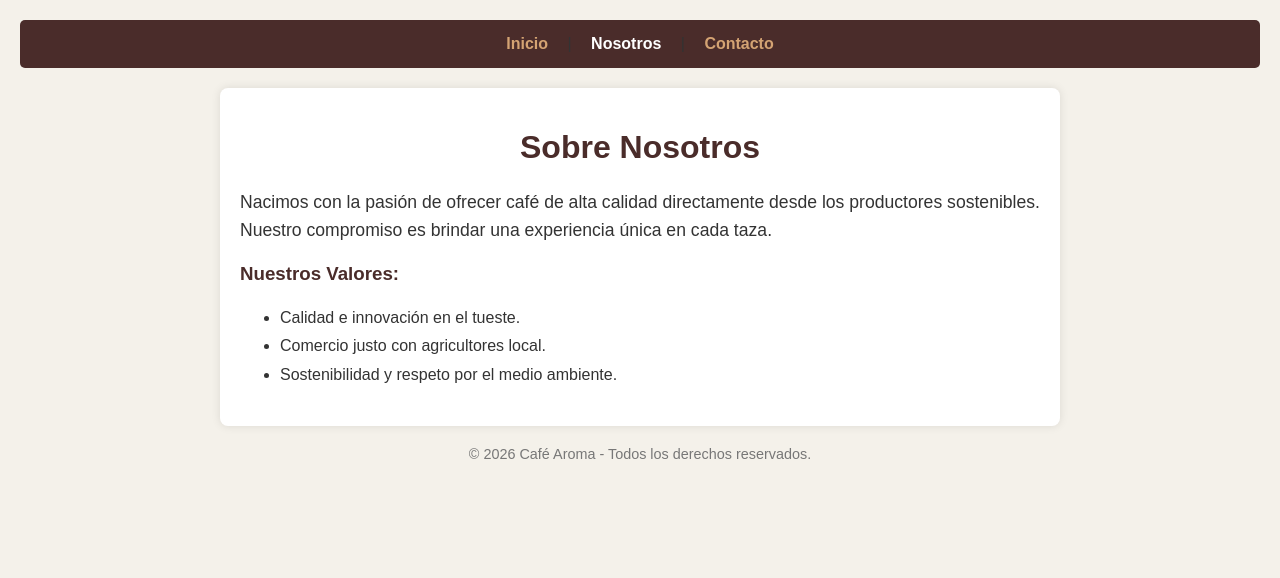
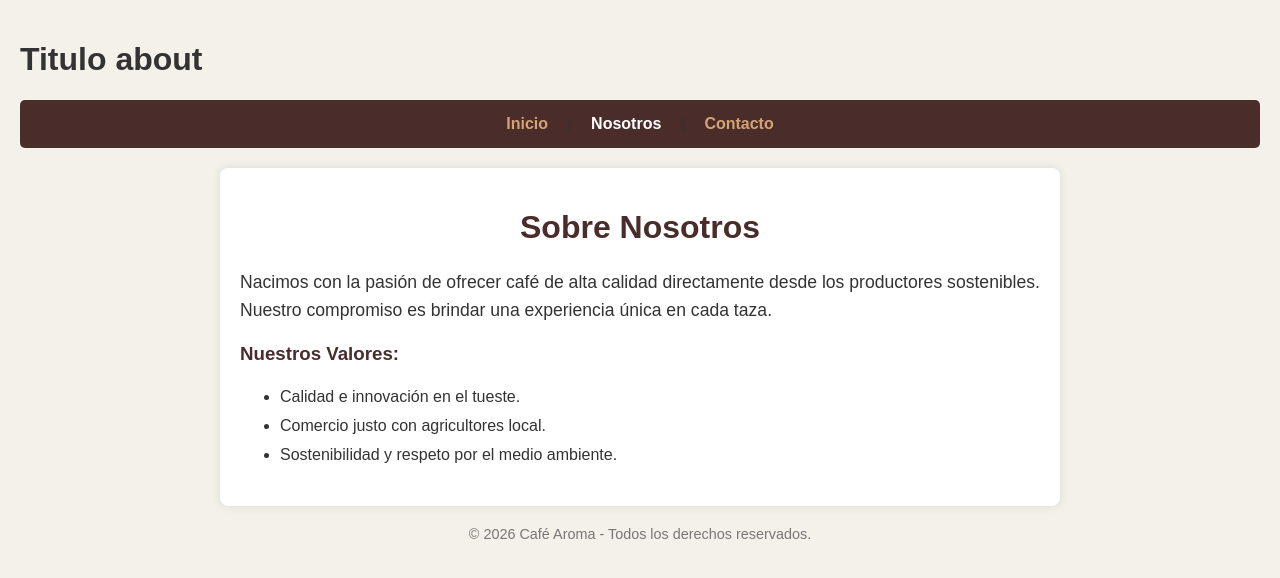
Before and after one commit to JhordanAL/lab-git-sem02, a plain HTML site: page about.html in a window 1280 px wide. Drawn offline with Linux system fonts and the light colour scheme.

Commit message:
feature: mejora en about.html

```diff
--- a/about.html
+++ b/about.html
@@ -5,6 +5,9 @@
     <meta name="viewport" content="width=device-width, initial-scale=1.0">
     <title>Café Aroma - Nosotros</title>
 </head>
+
+    <h1>Titulo about</h1>
+
 <body style="font-family: Arial, sans-serif; margin: 0; padding: 20px; background-color: #f4f1ea; color: #333;">
 
     <!-- Menú de navegación -->
```
